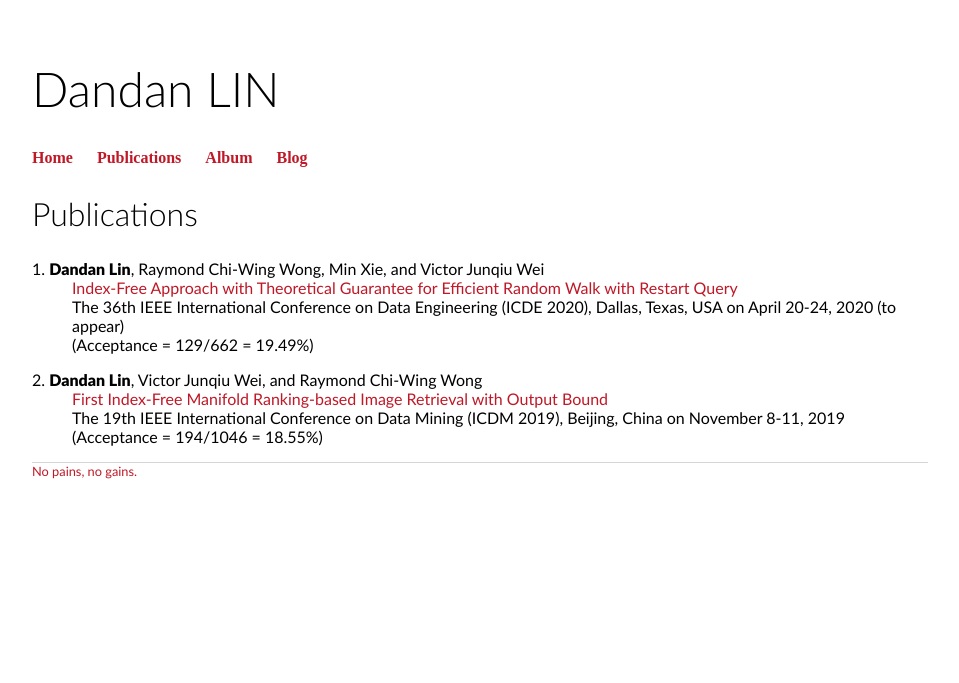
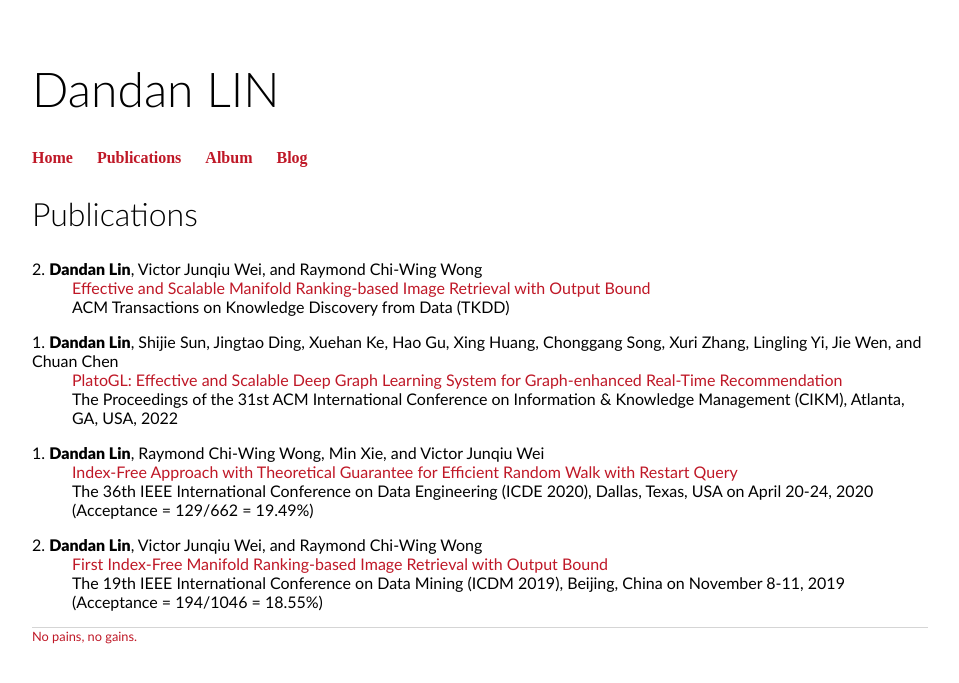
Before and after one commit to 2danlin/2danlin.github.io, a Jekyll site: the page built from publications/index.html, in a window 1280 px wide. Shown: the top 683 px of the page, without its empty margins (160-1119 px from the left). Built offline with Jekyll 4.4.1, drawn with Linux system fonts in a browser that asks for light colours.

Commit message:
Update index.html

```diff
--- a/publications/index.html
+++ b/publications/index.html
@@ -4,9 +4,20 @@ layout: default
 	<div class="blurb">
 	<h2>Publications</h2>
 	<dl>
+		<dt>2. <strong>Dandan Lin</strong>, Victor Junqiu Wei, and Raymond Chi-Wing Wong</dt>
+		<dd><a>Effective and Scalable Manifold Ranking-based Image Retrieval with Output Bound</a><dd>
+		<dd>ACM Transactions on Knowledge Discovery from Data (TKDD)</dd>
+	</dl>
+	<dl>
+		<dt>1. <strong>Dandan Lin</strong>, Shijie Sun, Jingtao Ding, Xuehan Ke, Hao Gu, Xing Huang, Chonggang Song, Xuri Zhang, Lingling Yi, Jie Wen, and Chuan Chen</dt>
+		<dd><a>PlatoGL: Effective and Scalable Deep Graph Learning System for Graph-enhanced Real-Time Recommendation</a><dd>
+		<dd>The Proceedings of the 31st ACM International Conference on Information & Knowledge Management (CIKM), Atlanta, GA, USA, 2022 </dd>
+	</dl>
+
+	<dl>
 		<dt>1. <strong>Dandan Lin</strong>, Raymond Chi-Wing Wong, Min Xie, and Victor Junqiu Wei</dt>
 		<dd><a>Index-Free Approach with Theoretical Guarantee for Efficient Random Walk with Restart Query</a><dd>
-		<dd>The 36th IEEE International Conference on Data Engineering (ICDE 2020), Dallas, Texas, USA on April 20-24, 2020 (to appear)</dd>
+		<dd>The 36th IEEE International Conference on Data Engineering (ICDE 2020), Dallas, Texas, USA on April 20-24, 2020 </dd>
 		<dd>(Acceptance = 129/662 = 19.49%)</dd>
 	</dl>
 	<dl>
```
